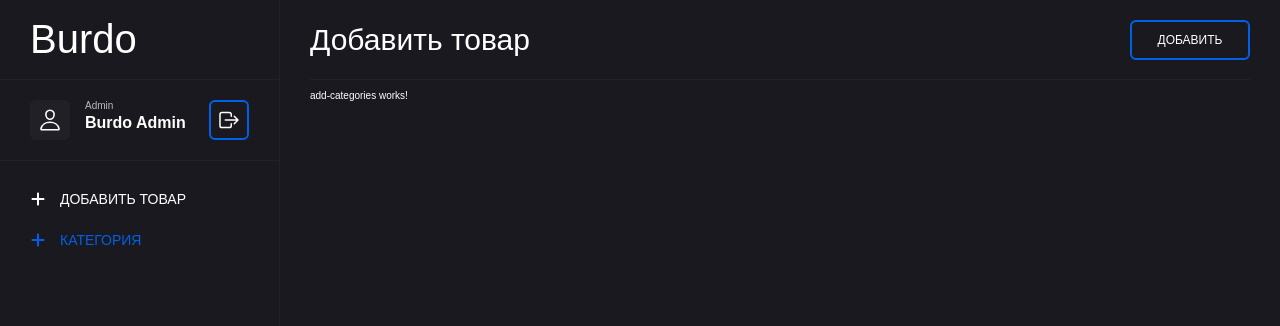
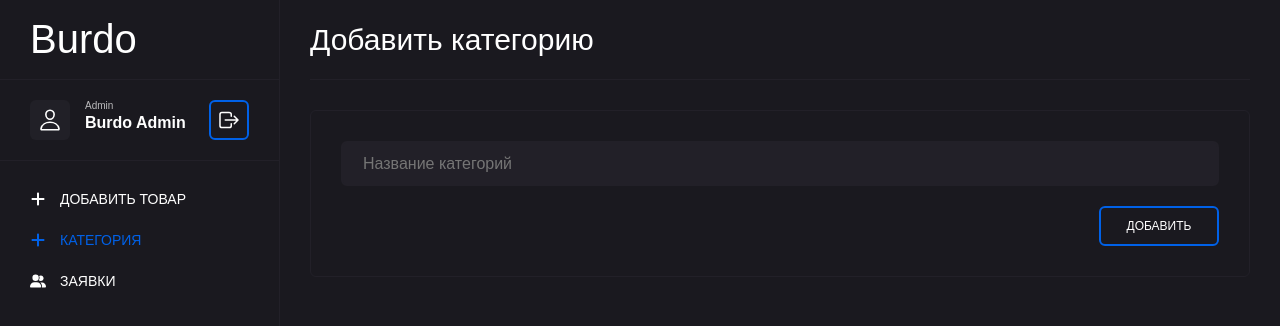
Before and after one commit to SherTi/brtrade_admin, an Angular app: page /category in a window 1280 px wide. Shown: the top 326 px of the page. Built offline with nearby package versions, Linux system fonts and the light colour scheme.

Commit message:
some editions

```diff
--- a/src/app/app-routing.module.ts
+++ b/src/app/app-routing.module.ts
@@ -4,12 +4,14 @@
 import {MainComponent} from "./shared/layouts/main/main.component";
 import {AddItemComponent} from "./pages/add-item/add-item.component";
 import {AddCategoriesComponent} from "./pages/add-categories/add-categories.component";
+import {ApplicationsComponent} from "./pages/applications/applications.component";
 
 const routes: Routes = [
   {path : "" , component:MainComponent , children:[
       {path: "" , redirectTo : "/add" , pathMatch: "full"},
       {path: "add", component:AddItemComponent},
       {path: "category" , component: AddCategoriesComponent},
+      {path: "request" , component: ApplicationsComponent},
     ]},
   {path : "sing-in", component: SingInComponent},
 ];
--- a/src/app/app.module.ts
+++ b/src/app/app.module.ts
@@ -8,6 +8,7 @@
 import { AddItemComponent } from './pages/add-item/add-item.component';
 import { AddCategoriesComponent } from './pages/add-categories/add-categories.component';
 import {FormsModule} from "@angular/forms";
+import { ApplicationsComponent } from './pages/applications/applications.component';
 
 @NgModule({
   declarations: [
@@ -15,7 +16,8 @@
     SingInComponent,
     MainComponent,
     AddItemComponent,
-    AddCategoriesComponent
+    AddCategoriesComponent,
+    ApplicationsComponent
   ],
   imports: [
     BrowserModule,
--- a/src/app/pages/add-categories/add-categories.component.css
+++ b/src/app/pages/add-categories/add-categories.component.css
@@ -0,0 +1,56 @@
+.header{
+  border-bottom: var(--border-primary);
+  height: 80px;
+  display: flex;
+  align-items: center;
+  justify-content: space-between;
+}
+.header-title{
+  font-size: 3rem;
+  font-weight: 400;
+  margin: 0;
+}
+.form-input{
+  border-radius: 6px;
+  border: 2px solid #222028;
+  background: #222028;
+  outline: none;
+  resize: none;
+  padding: 0 20px;
+  font-family: Source Sans Pro,sans-serif;
+  font-size: 1.6rem;
+  font-weight: 400;
+  color: #fff;
+  transition: all .3s;
+  cursor: pointer;
+}
+.form-container{
+  padding: 30px;
+  margin-top: 30px;
+  border: var(--border-primary);
+  border-radius: 6px;
+}
+.text_place{
+  width: 100%;
+  height: 45px;
+}
+.form-btn-block{
+  display: flex;
+  justify-content: flex-end;
+  margin-top: 20px;
+}
+.header-button{
+  font-size: 1.2rem;
+  border-radius: 6px;
+  border: 2px solid #0061E7;
+  display: flex;
+  align-items: center;
+  justify-content: center;
+  background: transparent;
+  cursor: pointer;
+  transition: all .3s;
+  color: #fff;
+  width: 120px;
+  height: 40px;
+  text-transform: uppercase;
+}
--- a/src/app/pages/add-categories/add-categories.component.html
+++ b/src/app/pages/add-categories/add-categories.component.html
@@ -1 +1,11 @@
-<p>add-categories works!</p>
+<div class="header">
+  <h1 class="header-title">{{textTitle}}</h1>
+</div>
+<div class="page-content">
+  <div class="form-container">
+    <input type="text" class="form-input text_place" placeholder="Название категорий">
+    <div class="form-btn-block">
+      <button class="header-button">Добавить</button>
+    </div>
+  </div>
+</div>
--- a/src/app/pages/add-categories/add-categories.component.ts
+++ b/src/app/pages/add-categories/add-categories.component.ts
@@ -6,5 +6,5 @@
   styleUrls: ['./add-categories.component.css']
 })
 export class AddCategoriesComponent {
-
+  textTitle = "Добавить категорию"
 }
--- a/src/app/pages/add-item/add-item.component.css
+++ b/src/app/pages/add-item/add-item.component.css
@@ -153,3 +153,35 @@
   align-items: center;
   justify-content: center;
 }
+.form-btn-block{
+  display: flex;
+  justify-content: flex-end;
+  margin-top: 20px;
+}
+.header-button{
+  font-size: 1.2rem;
+  border-radius: 6px;
+  border: 2px solid #0061E7;
+  display: flex;
+  align-items: center;
+  justify-content: center;
+  background: transparent;
+  cursor: pointer;
+  transition: all .3s;
+  color: #fff;
+  width: 120px;
+  height: 40px;
+  text-transform: uppercase;
+}
+.header{
+  border-bottom: var(--border-primary);
+  height: 80px;
+  display: flex;
+  align-items: center;
+  justify-content: space-between;
+}
+.header-title{
+  font-size: 3rem;
+  font-weight: 400;
+  margin: 0;
+}
--- /dev/null
+++ b/src/app/pages/applications/applications.component.css
@@ -0,0 +1,18 @@
+.header{
+  border-bottom: var(--border-primary);
+  height: 80px;
+  display: flex;
+  align-items: center;
+  justify-content: space-between;
+}
+.header-title{
+  font-size: 3rem;
+  font-weight: 400;
+  margin: 0;
+}
+.form-container{
+  padding: 30px;
+  margin-top: 30px;
+  border: var(--border-primary);
+  border-radius: 6px;
+}
--- /dev/null
+++ b/src/app/pages/applications/applications.component.html
@@ -0,0 +1,8 @@
+<div class="header">
+  <h1 class="header-title">Заявки</h1>
+</div>
+<div class="page-content">
+  <div class="form-container">
+
+  </div>
+</div>
--- a/src/app/shared/layouts/main/main.component.css
+++ b/src/app/shared/layouts/main/main.component.css
@@ -120,18 +120,6 @@
   border-radius: 50px;
   background: #0061E7;
 }
-.header{
-  border-bottom: var(--border-primary);
-  height: 80px;
-  display: flex;
-  align-items: center;
-  justify-content: space-between;
-}
-.header-title{
-  font-size: 3rem;
-  font-weight: 400;
-  margin: 0;
-}
 .header-button{
   font-size: 1.2rem;
   border-radius: 6px;
--- a/src/app/shared/layouts/main/main.component.html
+++ b/src/app/shared/layouts/main/main.component.html
@@ -34,17 +34,19 @@
                     <span>Категория</span>
                   </a>
                 </li>
+                <li class="nav-item">
+                  <a routerLink="/request" class="nav-link" routerLinkActive="nav-active">
+                    <svg xmlns="http://www.w3.org/2000/svg" height="1em" viewBox="0 0 640 512" class="link-icon" routerLinkActive="nav-active">
+                      <path d="M96 128a128 128 0 1 1 256 0A128 128 0 1 1 96 128zM0 482.3C0 383.8 79.8 304 178.3 304h91.4C368.2 304 448 383.8 448 482.3c0 16.4-13.3 29.7-29.7 29.7H29.7C13.3 512 0 498.7 0 482.3zM609.3 512H471.4c5.4-9.4 8.6-20.3 8.6-32v-8c0-60.7-27.1-115.2-69.8-151.8c2.4-.1 4.7-.2 7.1-.2h61.4C567.8 320 640 392.2 640 481.3c0 17-13.8 30.7-30.7 30.7zM432 256c-31 0-59-12.6-79.3-32.9C372.4 196.5 384 163.6 384 128c0-26.8-6.6-52.1-18.3-74.3C384.3 40.1 407.2 32 432 32c61.9 0 112 50.1 112 112s-50.1 112-112 112z"/>
+                    </svg>
+                    <span>Заявки</span>
+                  </a>
+                </li>
               </ul>
         </div>
     </div>
   </div>
   <div class="content">
-      <div class="header">
-          <h1 class="header-title">Добавить товар</h1>
-          <button class="header-button">Добавить</button>
-      </div>
-      <div class="page-content">
-        <router-outlet></router-outlet>
-      </div>
+    <router-outlet></router-outlet>
   </div>
 </div>
```
Also changed, not shown: src/app/pages/add-item/add-item.component.html (+54 -39 lines), src/app/pages/applications/applications.component.ts (added, +10 -0 lines).
